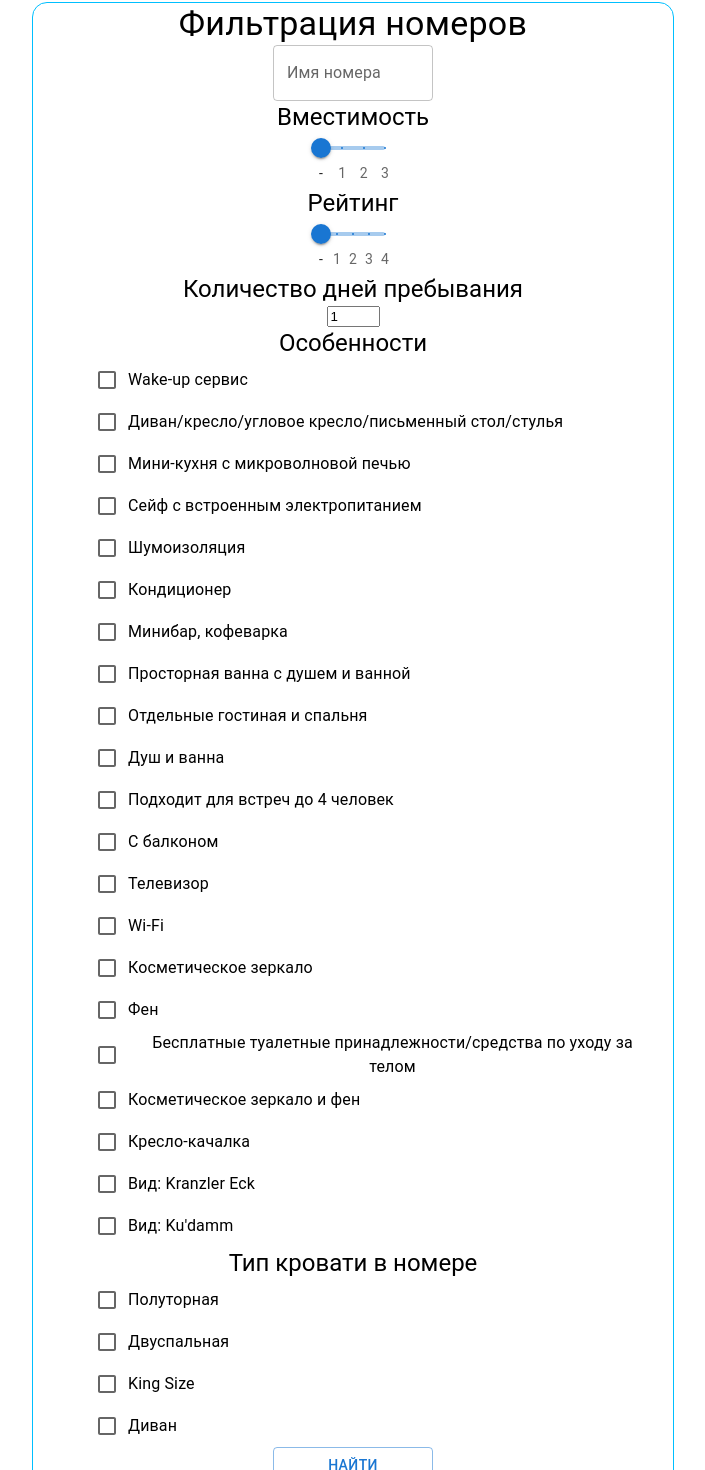
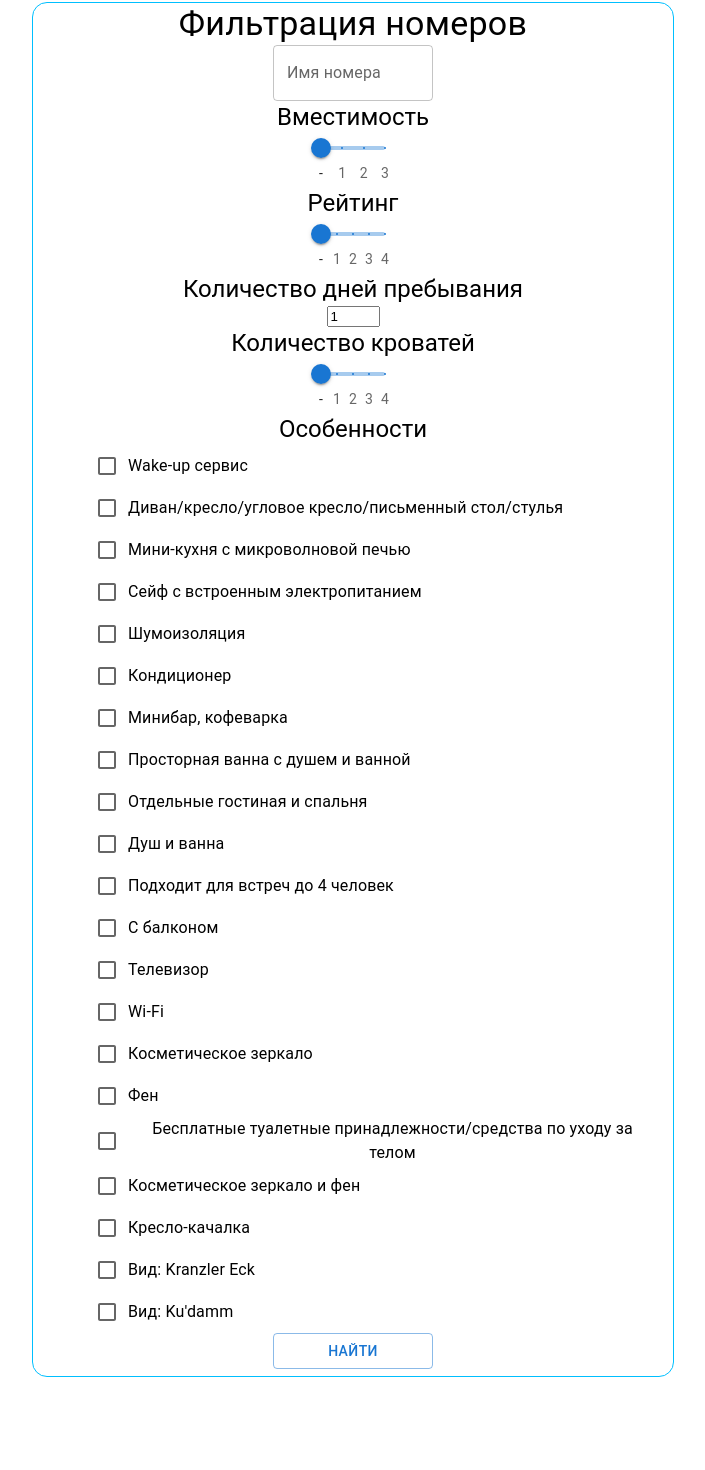
Before and after one commit to Carcass0/HotelRoomBooking, a React (Create React App) app in the folder frontend/: page / in a window 1280 px wide. Shown: the part 83-1553 px from the top of the page, without its empty margins (287-992 px from the left). After the commit the page ends 1473 px from the top, so only its background shows below. Built offline with nearby package versions, Linux system fonts and the light colour scheme.

Commit message:
Front (for sync)

```diff
--- a/frontend/src/consts.tsx
+++ b/frontend/src/consts.tsx
@@ -44,8 +44,3 @@ export const AMENITY_TYPES = [
     "Вид: Kranzler Eck",
     "Вид: Ku'damm"
 ]
-
-export const BED_TYPES = ["Полуторная",
-             "Двуспальная",
-             "King Size",
-             "Диван"]
--- a/frontend/src/pages/RoomsList/RoomsList.tsx
+++ b/frontend/src/pages/RoomsList/RoomsList.tsx
@@ -1,7 +1,7 @@
 import { useState, useCallback, useEffect } from 'react';
 import './RoomsList.css';
 import { IRoom } from '../../interfaces';
-import {MARKS, AMENITY_TYPES, BED_TYPES} from '../../consts';
+import {MARKS, AMENITY_TYPES} from '../../consts';
 import Typography from '@mui/material/Typography';
 import Box from "@mui/material/Box"
 import Slider from '@mui/material/Slider';
@@ -16,10 +16,10 @@ function RoomsList() {
   const [rooms, setRooms] = useState<IRoom[]>([])
   const [name, setName] = useState<string>('');
   const [stayDuration, setStayDuration] = useState<number>(1);
+  const [bedsNum, setBedsNum] = useState<number>(0);
   const [capacity, setCapacity] = useState<number>(0);
   const [stars, setStars] = useState<number>(0);
   const [amenities, setAmenities] = useState<string[]>([])
-  const [bedTypes, setBedTypes] = useState<string[]>([])
 
   const fetchRooms = useCallback(() => {
     fetch('http://localhost:8000/')
@@ -55,6 +55,10 @@ function RoomsList() {
     setStayDuration(nextValue)
   }
 
+  function handleBedsNum(event: Event, newValue: number | number[]) {
+    setBedsNum(newValue as number);
+  };
+
   function handleAmenitiesChange(isChecked: boolean, item: string) {
     if (isChecked) {
       setAmenities(amenities.concat([item]))
@@ -66,24 +70,13 @@ function RoomsList() {
     }
   };
 
-  function handleBedTypesChange(isChecked: boolean, item: string) {
-    if (isChecked) {
-      setBedTypes(bedTypes.concat([item]))
-    } else {
-      var removedIndex = bedTypes.indexOf(item);
-      if (removedIndex !== -1) {
-        setBedTypes(bedTypes.filter((value, index) => removedIndex!==index))
-      }
-    }
-  };
-
   function handleFiltersSending() {
     var filter = {
       name: name,
       capacity: capacity,
       stars: stars,
       amenities: amenities,
-      beds: bedTypes,
+      beds: [],
       stay_duration: stayDuration
     }
     console.log(filter)
@@ -130,7 +123,11 @@ function RoomsList() {
             <Slider className='slider' value={stars} onChange={handleStars} step={1} min={0} max={4} marks={MARKS} />
             </Box>
             <Typography variant="h5">Количество дней пребывания</Typography>
-            <input type="number" name="rating" style={{width: 45}} value={stayDuration} onChange={handleStayDuration}></input>
+            <input type="number" name="stayDuration" style={{width: 45}} value={stayDuration} onChange={handleStayDuration}></input>
+            <Typography variant="h5">Количество кроватей</Typography>
+            <Box className='slider'>
+            <Slider className='slider' value={bedsNum} onChange={handleBedsNum} step={1} min={0} max={4} marks={MARKS} />
+            </Box>
             </Box>
             <Typography variant="h5">Особенности</Typography>
             <FormGroup sx={{marginLeft: '10%'}}>
@@ -138,16 +135,6 @@ function RoomsList() {
               AMENITY_TYPES.map((item) => {
                 return (
                   <FormControlLabel control={<Checkbox />} key={item} label={item} onChange={(e, isChecked) => handleAmenitiesChange(isChecked, item)}/>
-                )
-            })
-          }
-            </FormGroup>
-            <Typography variant="h5">Тип кровати в номере</Typography>
-            <FormGroup sx={{marginLeft: '10%'}}>
-            {
-              BED_TYPES.map((item) => {
-                return (
-                  <FormControlLabel control={<Checkbox />} key={item} label={item} onChange={(e, isChecked) => handleBedTypesChange(isChecked, item)}/>
                 )
             })
           }
```
